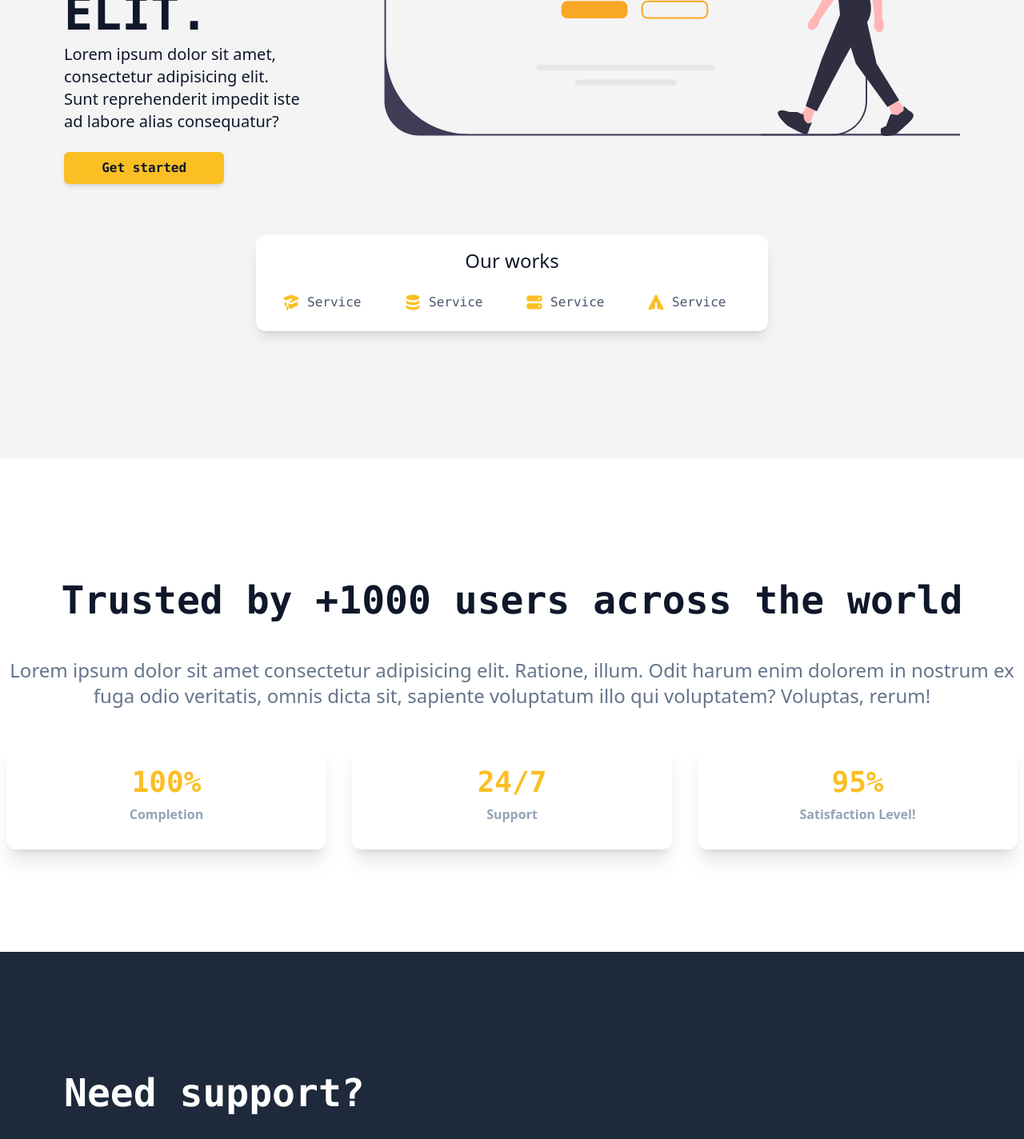
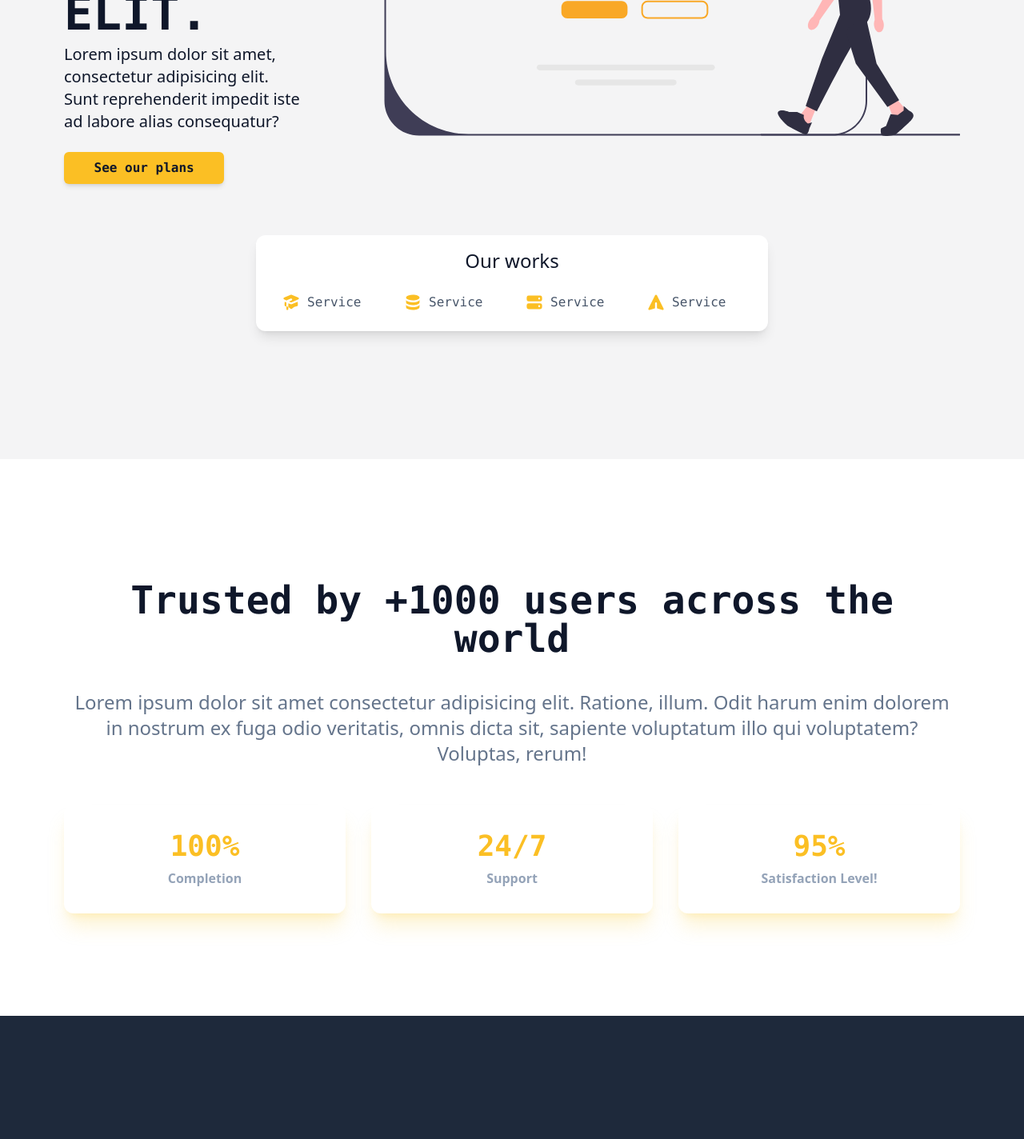
Before and after one commit to franodangelo/Services-SPA, a React (Create React App) app: page / in a window 1280 px wide. Shown: the part 506-1930 px from the top of the page at 80% size. Built offline with nearby package versions, Linux system fonts and the light colour scheme.

Commit message:
responsive adapted

```diff
--- a/src/components/About.jsx
+++ b/src/components/About.jsx
@@ -1,20 +1,20 @@
 export default function About() {
     return (
-        <main name="about" className="w'full my-32 mx-auto text-slate-900">
-            <section className="text-center">
-                <h1 className="py-6 font-bold text-3xl md:text-5xl text-center">Trusted by +1000 users across the world</h1>
-                <p className="py-2 md:py-6 font-sans text-lg md:text-2xl text-center text-slate-500">Lorem ipsum dolor sit amet consectetur adipisicing elit. Ratione, illum. Odit harum enim dolorem in nostrum ex fuga odio veritatis, omnis dicta sit, sapiente voluptatum illo qui voluptatem? Voluptas, rerum!</p>
+        <main name="about" className="w'full py-[120px] md:py-32 text-slate-900">
+            <section className="px-10 md:px-16 lg:px-20 text-center">
+                <h1 className="py-2 md:py-4 lg:py-6 font-bold text-3xl md:text-5xl text-center">Trusted by +1000 users across the world</h1>
+                <p className="py-2 md:py-4 font-sans text-lg md:text-2xl text-center text-slate-500">Lorem ipsum dolor sit amet consectetur adipisicing elit. Ratione, illum. Odit harum enim dolorem in nostrum ex fuga odio veritatis, omnis dicta sit, sapiente voluptatum illo qui voluptatem? Voluptas, rerum!</p>
             </section>
-            <section className="grid md:grid-cols-3 my-4 px-2 gap-8 text-center">
-                <div className="flex flex-col py-8 gap-2 rounded-xl shadow-xl">
+            <section className="grid md:grid-cols-3 mt-8 px-10 md:px-16 lg:px-20 gap-8 text-center">
+                <div className="flex flex-col py-8 gap-2 rounded-xl shadow-xl shadow-amber-300/25 ">
                     <h3 className="font-bold text-4xl text-amber-400">100%</h3>
                     <p className="font-sans font-semibold text-slate-400">Completion</p>
                 </div>
-                <div className="flex flex-col py-8 gap-2 rounded-xl shadow-xl">
+                <div className="flex flex-col py-8 gap-2 rounded-xl shadow-xl shadow-amber-300/25 ">
                     <h3 className="font-bold text-4xl text-amber-400">24/7</h3>
                     <p className="font-sans font-semibold text-slate-400">Support</p>
                 </div>
-                <div className="flex flex-col py-8 gap-2 rounded-xl shadow-xl">
+                <div className="flex flex-col py-8 gap-2 rounded-xl shadow-xl shadow-amber-300/25 ">
                     <h3 className="font-bold text-4xl text-amber-400">95%</h3>
                     <p className="font-sans font-semibold text-slate-400">Satisfaction Level!</p>
                 </div>
--- a/src/components/Benefits.jsx
+++ b/src/components/Benefits.jsx
@@ -2,7 +2,7 @@ import { CheckIcon } from "@heroicons/react/outline";
 
 export default function Benefits() {
     return (
-        <main name="benefits" className="w-full py-16 sm:py-20 md:py-24 lg:py-32 px-10 md:px-16 lg:px-20">
+        <main name="benefits" className="w-full py-[120px] md:py-32 px-10 md:px-16 lg:px-20">
             <h1 className="py-2 md:py-4 lg:py-6 font-bold text-3xl md:text-5xl text-center">Benefits when working with us!</h1>
             <p className="py-2 md:py-4 font-sans text-lg md:text-2xl md:text-center">Lorem ipsum, dolor sit amet consectetur adipisicing elit. Aliquid facere incidunt odit, repudiandae cupiditate autem quibusdam iusto atque in nulla et dolorem. Porro delectus sunt enim non. Odio, dolor. Excepturi. Ut nam, pariatur magni aperiam at dolor reiciendis dolores voluptatem! At nam modi harum! </p>
             <section className="grid sm:grid-cols-2 xl:grid-cols-4 mt-8 gap-8 md:gap-4">
--- a/src/components/Hero.jsx
+++ b/src/components/Hero.jsx
@@ -1,4 +1,5 @@
 import { AcademicCapIcon, DatabaseIcon, ServerIcon, PaperAirplaneIcon } from "@heroicons/react/solid";
+import { Link } from "react-scroll";
 import bgImg from "../assets/landing-bg.svg";
 
 export default function Hero() {
@@ -9,7 +10,9 @@ export default function Hero() {
                     <h4 className="font-sans font-light text-md md:text-base">Eveniet non ab laudantium, temporibus animi.</h4>
                     <h1 className="font-bold text-3xl md:text-4xl lg:text-5xl xl:text-6xl uppercase">Lorem ipsum dolor sit amet consectetur adipisicing elit.</h1>
                     <p className="w-[75%] font-sans text-lg md:text-xl">Lorem ipsum dolor sit amet, consectetur adipisicing elit. Sunt reprehenderit impedit iste ad labore alias consequatur?</p>
-                    <button className="w-full md:w-[75%] lg:w-[60] xl:w-[50%] mt-4">Get started</button>
+                    <Link to="pricing" smooth={true} duration={1000}>
+                        <button className="w-full md:w-[75%] lg:w-[60] xl:w-[50%] mt-4">See our plans</button>
+                    </Link>
                 </div>
                 <img className="basis-1/3 w-full h-full mt-4 md:mt-0 object-cover" src={bgImg} alt="Services illustration" />
             </section>
--- a/src/components/Support.jsx
+++ b/src/components/Support.jsx
@@ -2,7 +2,7 @@ import { PhoneIcon, ChipIcon, FingerPrintIcon, ArrowSmRightIcon } from "@heroico
 
 export default function Support() {
     return (
-        <main name="support" className="w-full py-16 sm:py-20 md:py-24 lg:py-32 px-10 md:px-16 lg:px-20 bg-slate-800 text-white">
+        <main name="support" className="w-full py-[120px] md:py-32 px-10 md:px-16 lg:px-20 bg-slate-800 text-white">
             <h1 className="py-2 md:py-4 lg:py-6 font-bold text-3xl md:text-5xl">Need support?</h1>
             <p className="py-2 md:py-4 font-sans text-lg md:text-2xl">Lorem ipsum, dolor sit amet consectetur adipisicing elit. Laborum quis pariatur eveniet beatae, voluptates esse inventore enim impedit ipsam soluta maiores quibusdam id repellat obcaecati sit incidunt dicta, blanditiis nemo!</p>
             <div className="grid grid-cols-1 lg:grid-cols-3 mt-16 gap-16 lg:gap-6">
```
